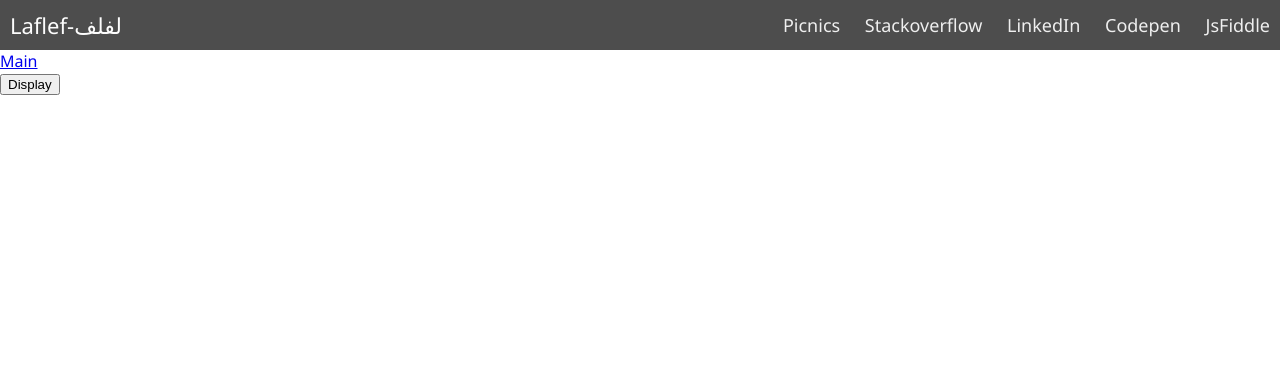
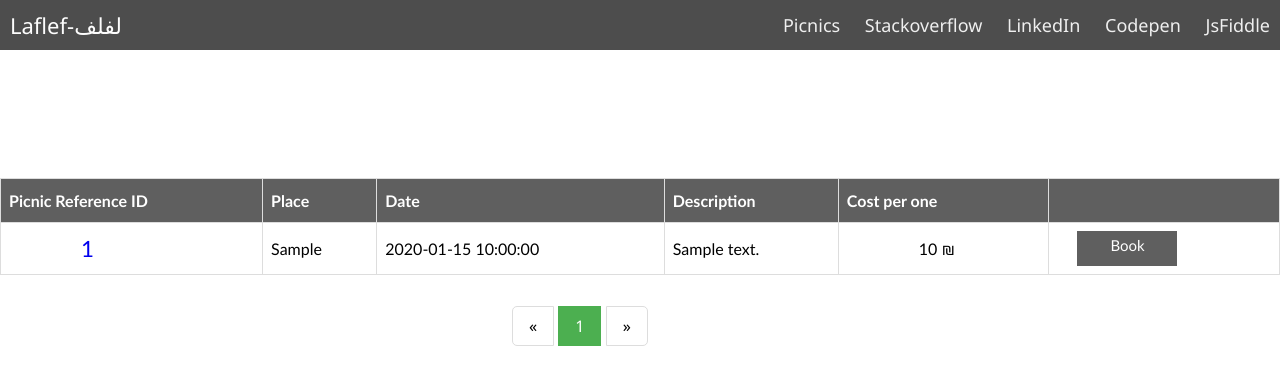
Before and after one commit to wswaileh/webProject, a PHP site: page /booking.php in a window 1280 px wide. Shown: the top 385 px of the page. Run offline with PHP 8.4, Linux system fonts and the light colour scheme; tables that the repository leaves empty or names only in its code hold one stand-in row (values such as "Sample post").

Commit message:
1.1 commit

```diff
--- a/booking.php
+++ b/booking.php
@@ -4,38 +4,135 @@ include 'layout.php';
 include 'model.php';
 
 ?>
-    <nav><a href="main.php">Main</a></nav>
 
-    <form method="post" action="booking.php">
-        <input type="submit" name="submit" value="Display">
-    </form>
+<div class="container">
 
-<?php
+    <form action="picnics.php" method="get">
+        <table class="picnic-table">
+            <thead>
+            <tr>
+                <th>Picnic Reference ID</th>
+                <th>Place</th>
+                <th>Date</th>
+                <th>Description</th>
+                <th>Cost per one</th>
+                <th></th>
+            </tr>
+            </thead>
+            <tbody>
+
+            <?php
+            $res = null;
 
 
-if (isset($_POST['submit'])) {
-    $res = getbookings();
-    $val = array();
-    ?>
-    <table>
-        <thead>
-        <?php foreach ($row = $res->fetch() as $key => $value) {
+            $rowsNum = 0;
+
+
+            $page = 0;
+            if (!isset($_GET['page'])) {
+                $page = 1;
+                $_GET['page'] = 1;
+            } else {
+                $page = $_GET['page'];
+            }
+
+
+            if (isset($_GET['NumOfPages']))
+                $_SESSION['NumOfPages'] = $_GET['NumOfPages'];
+
+
+            if (isset($_SESSION['NumOfPages']) && !empty($_SESSION['NumOfPages']))
+                $RecordsPerPage = $_SESSION['NumOfPages'];
+            else
+                $RecordsPerPage = 10;
+
+
+            if (isset($_GET['page']))
+                $start_limit = ($_GET['page'] - 1) * $RecordsPerPage;
+
+
+            //Filtration Side
+            if (!isset($_GET['filter']) || (isset($_GET['filter']) && isset($_GET['NumOfPages']) && empty($_GET['place']) && empty($_GET['date']))) {
+                $res = getPinicsForTable($start_limit, $RecordsPerPage);
+                if ($row = getRowNum()->fetch())
+                    $rowsNum = $row[0];
+            } else {
+
+                $res = getPinicsForTableWithFilter($_GET['place'], $_GET['date'], $start_limit, $RecordsPerPage);
+
+                $row = getRowNumFiltered($_GET['place'], $_GET['date']);
+                if (!is_numeric($row))
+                    if ($row = $row->fetch())
+                        $rowsNum = $row[0];
+                    else
+                        $rowsNum = 0;
+
+
+            }
+
+
+            $pages = ceil($rowsNum / $RecordsPerPage);
+
+
+            $keys = ["pid", "place", "date", "description", "cost"];
+
+            if ($res != null)
+                $row = $res->fetch();
+            if (!isset($row) || empty($row))
+            echo "<tr><td colspan='6'>No Matches Found!</td></tr>";
+            else
+            while ($row) {
+
             ?>
-            <th><?= $key ?></th>
 
-            <?php $val[$key] = $value;
-        } ?>
-        </thead>
+            <tr><?php
+                $desc = array();
+                foreach ($keys as $i) {
 
-        <tbody>
+                    if ($row[$i] == "description") {
+                        $desc = explode(',', $row[$i]);
+                        $row[$i] = $desc[0];
+                    }
+                    if ($i == "pid") {
+                        echo "<td style='padding-left: 80px;font-size: 1.4pc'><a href='detailed.php?id=" . $row[$i] . "' style='text-decoration:none;'>" . $row[$i] . "</a></td>";
+                    } else if ($i == "cost") {
+                        ?>
+                        <td style="padding-left: 80px"><?= $row[$i] ?> &#8362;</td><?php
+                    } else { ?>
+                        <td><?= $row[$i] ?></td><?php
+                    }
+
+
+                }
+                echo "<td><a href='booking.php?id=" . $row['pid'] . "' class='button' style='text-decoration:none;padding-top:5px'>Book</a></td></tr>";
+
+                $row = $res->fetch();
+                } ?>
+
+
+            </tbody>
+
+
+        </table>
+    </form>
+    <div class="pagination">
+        <a href="#">&laquo;</a>
         <?php
 
-        foreach ($val as $i) {
-            ?>
-            <td><?= $val[$i] ?></td><?php
+        for ($page = 1; $page <= $pages; $page++) {
+            if ($page == $_GET['page'])
+                echo "<a href='picnics.php?page=" . $page . "'class='active'>" . $page . "</a>";
+
+            else
+                echo "<a href='picnics.php?page=" . $page . "'>" . $page . "</a>";
+
         }
+        ?>
 
-        ?>
-        </tbody>
-    </table>
-<?php }
+        <a href="#">&raquo;</a>
+
+    </div>
+</div>
+
+</body>
+</html>
```
